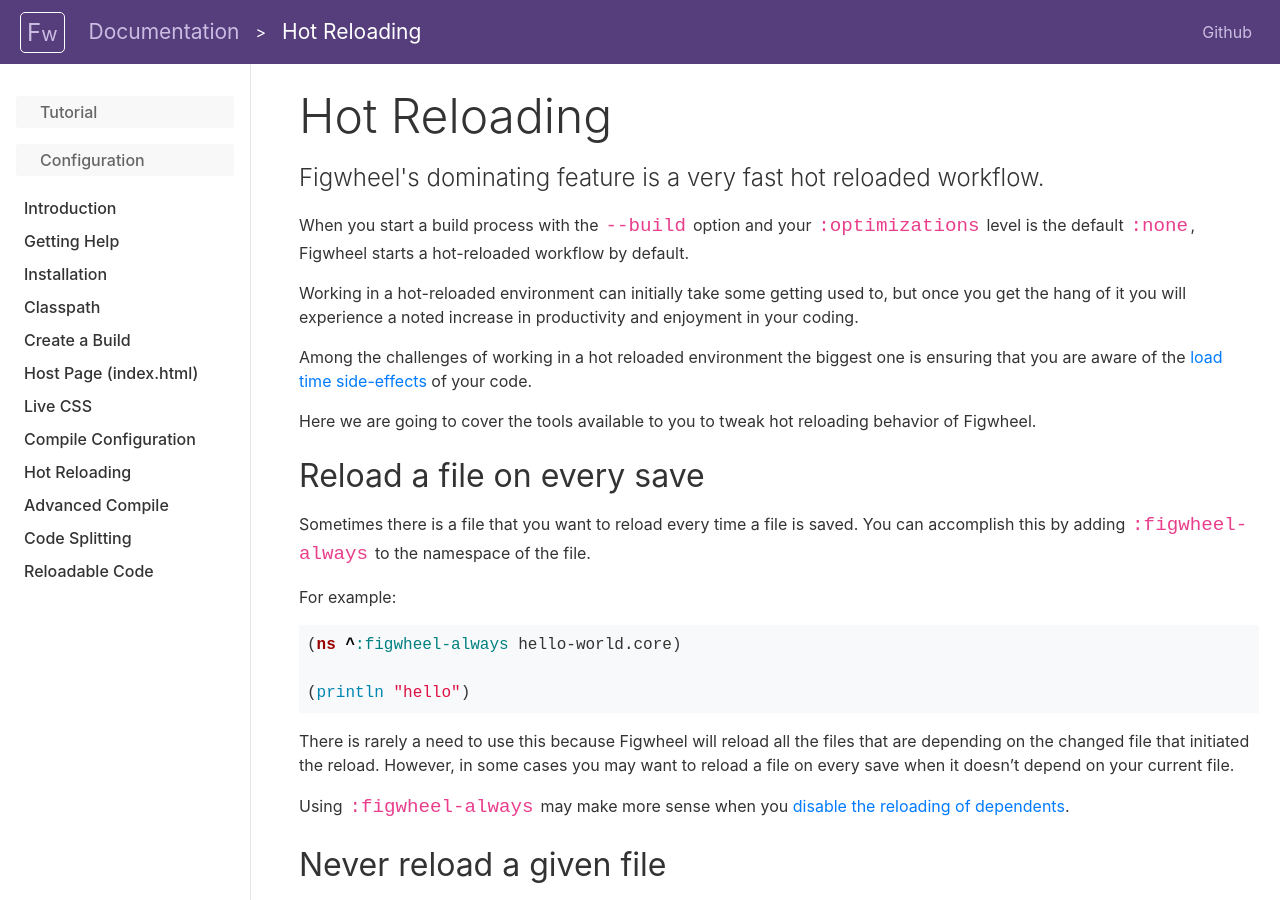
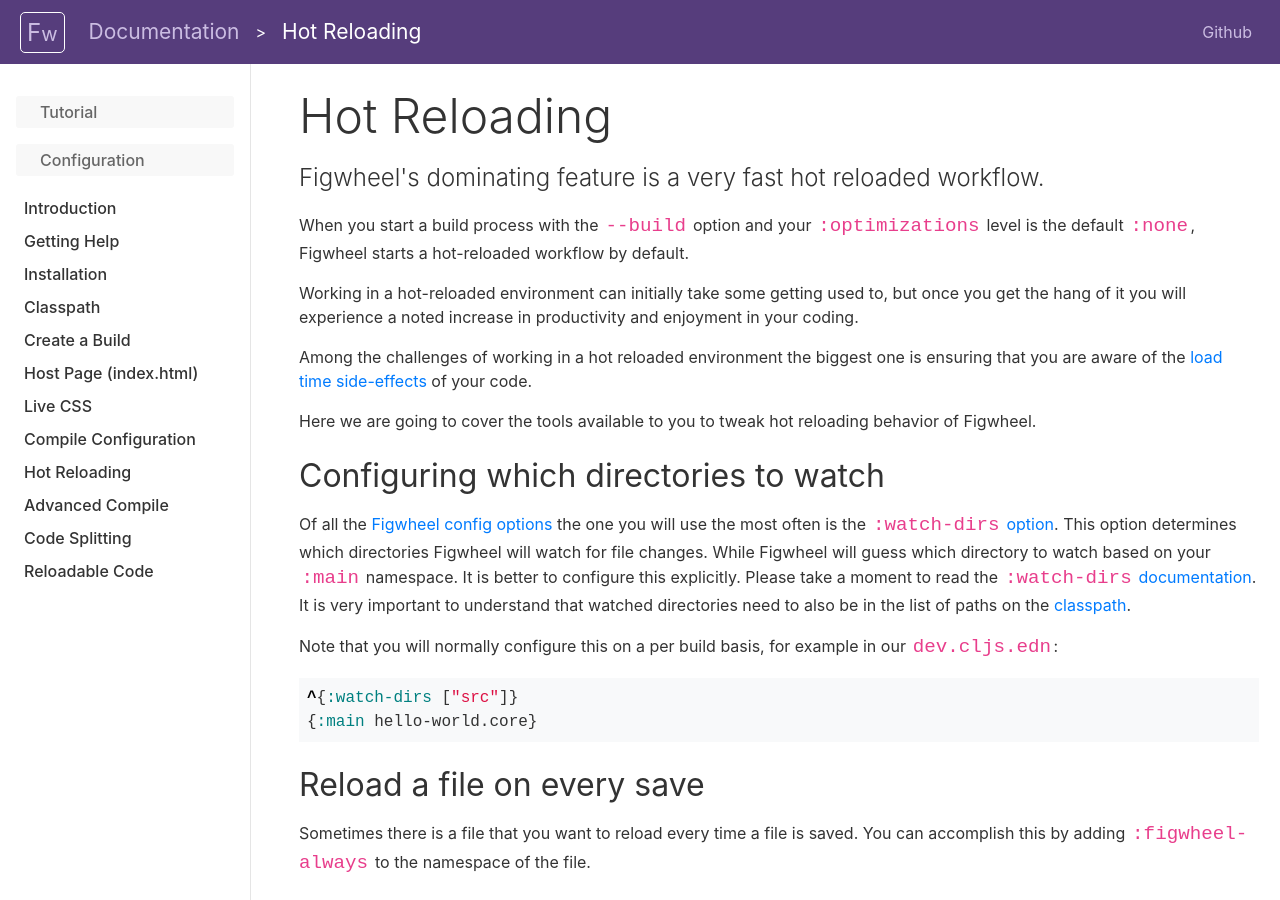
Before and after one commit to bhauman/figwheel-main, a Jekyll site: the page built from docs/docs/hot_reloading.md, in a window 1280 px wide and 900 px high. Built offline with Jekyll 4.4.1, drawn with Linux system fonts in a browser that asks for light colours.

Commit message:
add :watch-dirs documentation to hot reloading doc

````diff
--- a/docs/docs/hot_reloading.md
+++ b/docs/docs/hot_reloading.md
@@ -24,6 +24,26 @@
 
 Here we are going to cover the tools available to you to tweak hot
 reloading behavior of Figwheel.
+
+## Configuring which directories to watch
+
+Of all the [Figwheel config options][config-options] the one you will
+use the most often is the [`:watch-dirs` option][watch-dirs]. This
+option determines which directories Figwheel will watch for file
+changes. While Figwheel will guess which directory to watch based on
+your `:main` namespace. It is better to configure this explicitly.
+Please take a moment to read the
+[`:watch-dirs` documentation][watch-dirs]. It is very important to
+understand that watched directories need to also be in the list of
+paths on the [classpath][classpath].
+
+Note that you will normally configure this on a per build basis, for
+example in our `dev.cljs.edn`:
+
+```clojure
+^{:watch-dirs ["src"]}
+{:main hello-world.core}
+```
 
 ## Reload a file on every save
 
@@ -251,5 +271,8 @@
 [reload-clj-files]: ../config-options#reload-clj-files
 [reload-dependents]: ../config-options#reload-dependents
 [hot-reload-cljs]: ../config-options#hot-reload-cljs
+[watch-dirs]: ../config-options#watch-dirs
 [reloadable-code]: reloadable_code
 [jekyll]: https://jekyllrb.com
+[config-options]: ../config-options
+[classpath]: classpaths
````
